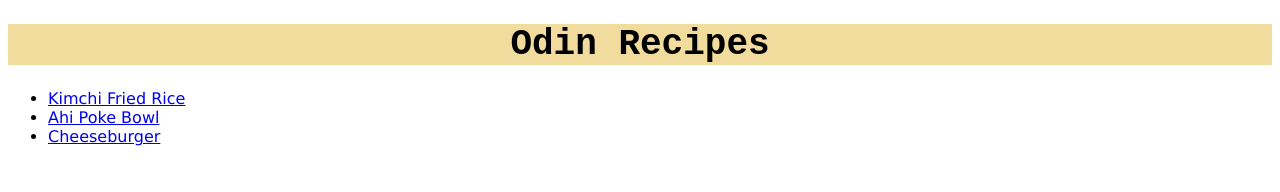
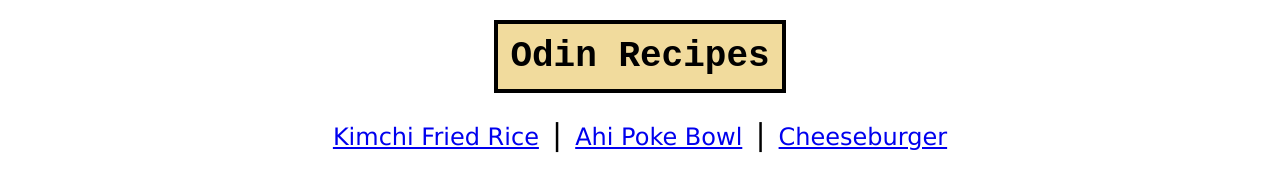
Before and after one commit to brndn-do/odin-recipes, a plain HTML site: page index.html in a window 1280 px wide. Drawn offline with Linux system fonts and the light colour scheme.

Commit message:
Modify layout

```diff
--- a/index.html
+++ b/index.html
@@ -7,11 +7,15 @@
     <link rel="stylesheet" href="styles.css">
 </head>
 <body>
-    <h1 class="title">Odin Recipes</h1>
-    <ul>
-        <li><a href="recipes/kimchi-fried-rice.html">Kimchi Fried Rice</a></li>
-        <li><a href="recipes/ahi-poke-bowl.html">Ahi Poke Bowl</a></li>
-        <li><a href="recipes/cheeseburger.html">Cheeseburger</a></li>
-    </ul>
+    <div class="title-container">
+        <h1 class="title">Odin Recipes</h1>
+    </div>
+    <div class="span-container">
+        <span><a href="recipes/kimchi-fried-rice.html">Kimchi Fried Rice</a></span>
+        <span class="larger">|</span>
+        <span><a href="recipes/ahi-poke-bowl.html">Ahi Poke Bowl</a></span>
+        <span class="larger">|</span>
+        <span><a href="recipes/cheeseburger.html">Cheeseburger</a></span>
+    </div>
 </body>
 </html>
--- a/styles.css
+++ b/styles.css
@@ -13,8 +13,30 @@ h2 {
     font-size: 26px;
 }
 
+.title-container {
+    text-align: center;
+}
+
 .title {
+    display: inline-block;
     background-color: rgb(241, 219, 157);
+    padding: 12px;
+    margin: 12px;
+    border: black solid 4px;
+}
+
+.span-container {
+    margin-top: 12px;
+    text-align: center;
+}
+
+.span-container a {
+    font-size: 24px;
+    margin: 8px;
+}
+
+.larger {
+    font-size: 30px;
 }
 
 #a {
```
